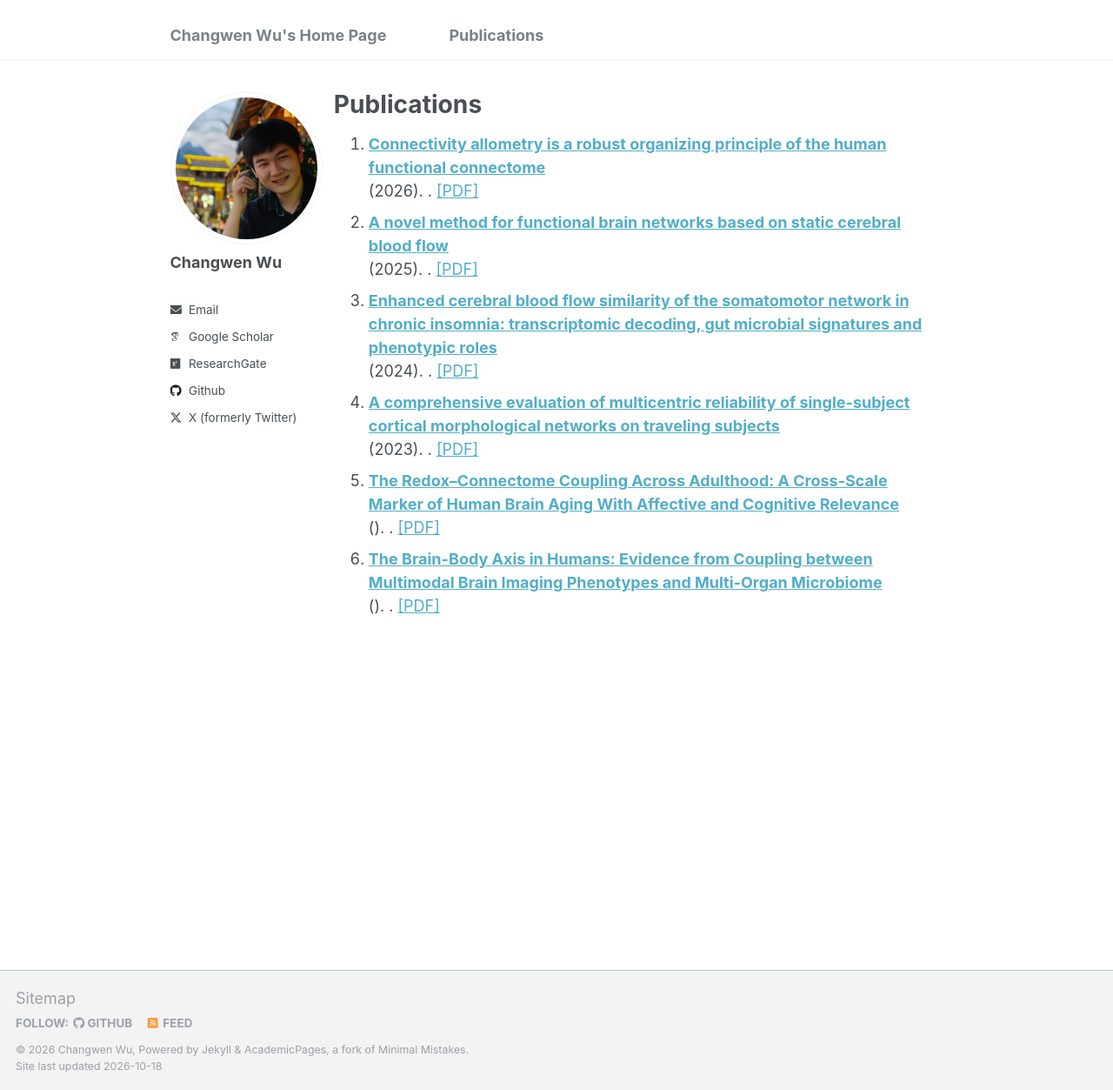
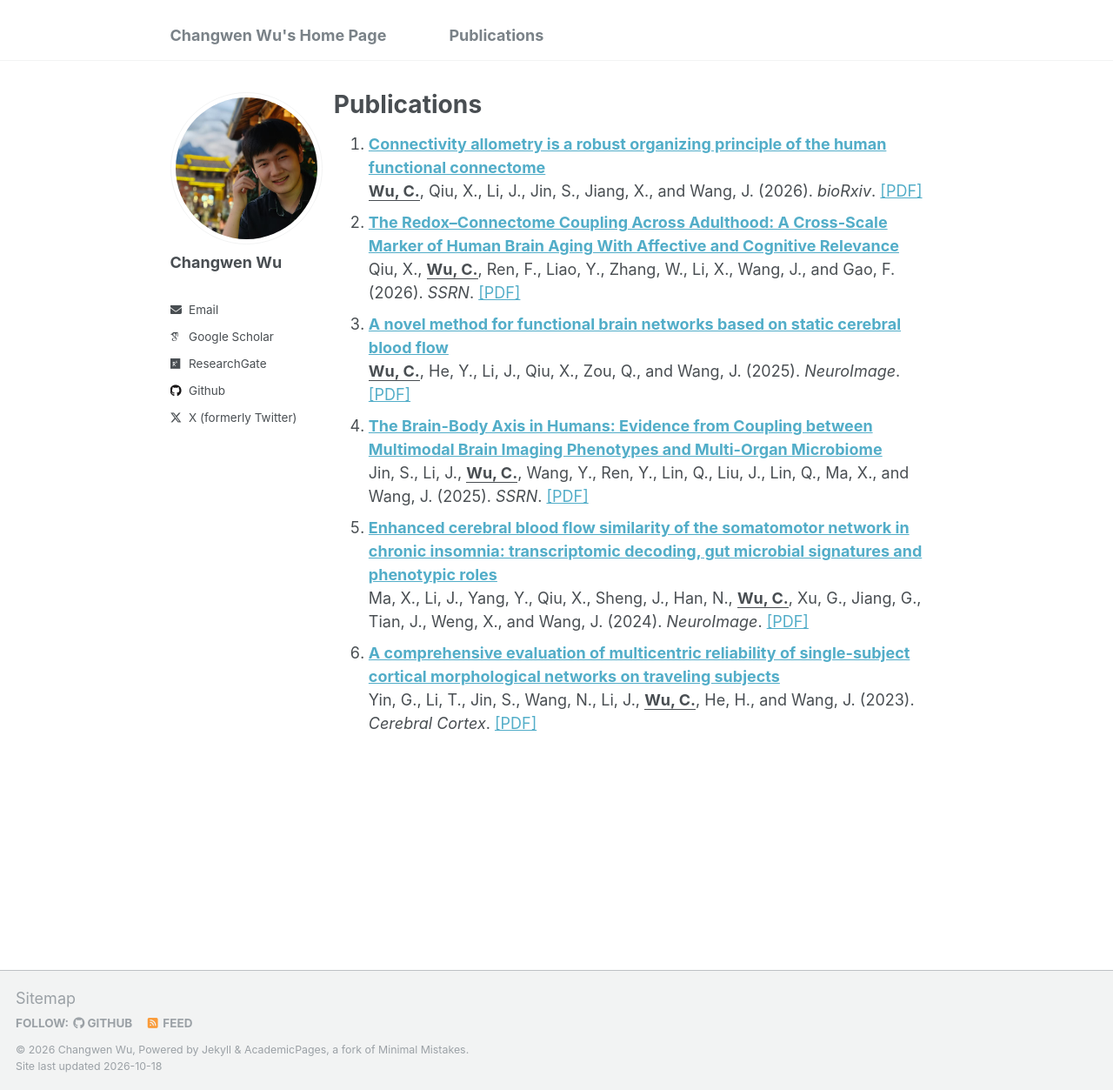
Before and after one commit to Changwen-Wu/Changwen-Wu.github.io, a Jekyll site: the page built from _pages/publications.html, in a window 1280 px wide and 1253 px high. Shown: the whole window at 87% size. Built offline with Jekyll 4.4.1, drawn with Linux system fonts in a browser that asks for light colours; some web fonts are replaced.

Commit message:
Restore complete publication metadata and links

```diff
--- a/_data/google_scholar_publications.json
+++ b/_data/google_scholar_publications.json
@@ -1,62 +1,62 @@
 [
   {
     "title": "Connectivity allometry is a robust organizing principle of the human functional connectome",
-    "authors": "",
-    "author_abbreviations": "",
-    "venue": "",
+    "authors": "C. Wu, X. Qiu, J. Li, S. Jin, X. Jiang, J. Wang",
+    "author_abbreviations": "Wu, C.|Qiu, X.|Li, J.|Jin, S.|Jiang, X.|Wang, J.",
+    "venue": "bioRxiv",
     "year": "2026",
-    "url": "",
+    "url": "https://doi.org/10.64898/2026.09.14.751437",
+    "citations": 0,
+    "pdf": ""
+  },
+  {
+    "title": "The Redox–Connectome Coupling Across Adulthood: A Cross-Scale Marker of Human Brain Aging With Affective and Cognitive Relevance",
+    "authors": "Xiaofan Qiu, Changwen Wu, Fuxin Ren, Yuqing Liao, Wenjing Zhang, Xi Li, Jinhui Wang, Fei Gao",
+    "author_abbreviations": "Qiu, X.|Wu, C.|Ren, F.|Liao, Y.|Zhang, W.|Li, X.|Wang, J.|Gao, F.",
+    "venue": "SSRN",
+    "year": "2026",
+    "url": "https://doi.org/10.2139/ssrn.6504590",
     "citations": 0,
     "pdf": ""
   },
   {
     "title": "A novel method for functional brain networks based on static cerebral blood flow",
-    "authors": "",
-    "author_abbreviations": "",
-    "venue": "",
+    "authors": "Changwen Wu, Yu He, Junle Li, Xiaofan Qiu, Qihong Zou, Jinhui Wang",
+    "author_abbreviations": "Wu, C.|He, Y.|Li, J.|Qiu, X.|Zou, Q.|Wang, J.",
+    "venue": "NeuroImage",
     "year": "2025",
-    "url": "",
+    "url": "https://doi.org/10.1016/j.neuroimage.2025.121069",
     "citations": 4,
     "pdf": "https://changwen-wu.github.io/files/Wu_Neuroimage_CBFnetworks.pdf"
   },
   {
+    "title": "The Brain-Body Axis in Humans: Evidence from Coupling between Multimodal Brain Imaging Phenotypes and Multi-Organ Microbiome",
+    "authors": "Suhui Jin, Junle Li, Changwen Wu, Yuqi Wang, Yiwei Ren, Qingchun Lin, Junbin Liu, Qianglong Lin, Xiaofen Ma, Jinhui Wang",
+    "author_abbreviations": "Jin, S.|Li, J.|Wu, C.|Wang, Y.|Ren, Y.|Lin, Q.|Liu, J.|Lin, Q.|Ma, X.|Wang, J.",
+    "venue": "SSRN",
+    "year": "2025",
+    "url": "https://doi.org/10.2139/ssrn.5346491",
+    "citations": 0,
+    "pdf": ""
+  },
+  {
     "title": "Enhanced cerebral blood flow similarity of the somatomotor network in chronic insomnia: transcriptomic decoding, gut microbial signatures and phenotypic roles",
-    "authors": "",
-    "author_abbreviations": "",
-    "venue": "",
+    "authors": "Xiaofen Ma, Junle Li, Yuping Yang, Xiaofan Qiu, Jintao Sheng, Ningke Han, Changwen Wu, Guang Xu, Guihua Jiang, Junzhang Tian, Xuchu Weng, Jinhui Wang",
+    "author_abbreviations": "Ma, X.|Li, J.|Yang, Y.|Qiu, X.|Sheng, J.|Han, N.|Wu, C.|Xu, G.|Jiang, G.|Tian, J.|Weng, X.|Wang, J.",
+    "venue": "NeuroImage",
     "year": "2024",
-    "url": "",
+    "url": "https://doi.org/10.1016/j.neuroimage.2024.120762",
     "citations": 10,
     "pdf": ""
   },
   {
     "title": "A comprehensive evaluation of multicentric reliability of single-subject cortical morphological networks on traveling subjects",
-    "authors": "",
-    "author_abbreviations": "",
-    "venue": "",
+    "authors": "Guole Yin, Ting Li, Suhui Jin, Ningkai Wang, Junle Li, Changwen Wu, Hongjian He, Jinhui Wang",
+    "author_abbreviations": "Yin, G.|Li, T.|Jin, S.|Wang, N.|Li, J.|Wu, C.|He, H.|Wang, J.",
+    "venue": "Cerebral Cortex",
     "year": "2023",
-    "url": "",
+    "url": "https://doi.org/10.1093/cercor/bhad178",
     "citations": 23,
-    "pdf": ""
-  },
-  {
-    "title": "The Redox–Connectome Coupling Across Adulthood: A Cross-Scale Marker of Human Brain Aging With Affective and Cognitive Relevance",
-    "authors": "",
-    "author_abbreviations": "",
-    "venue": "",
-    "year": "",
-    "url": "",
-    "citations": 0,
-    "pdf": ""
-  },
-  {
-    "title": "The Brain-Body Axis in Humans: Evidence from Coupling between Multimodal Brain Imaging Phenotypes and Multi-Organ Microbiome",
-    "authors": "",
-    "author_abbreviations": "",
-    "venue": "",
-    "year": "",
-    "url": "",
-    "citations": 0,
     "pdf": ""
   }
 ]
```
